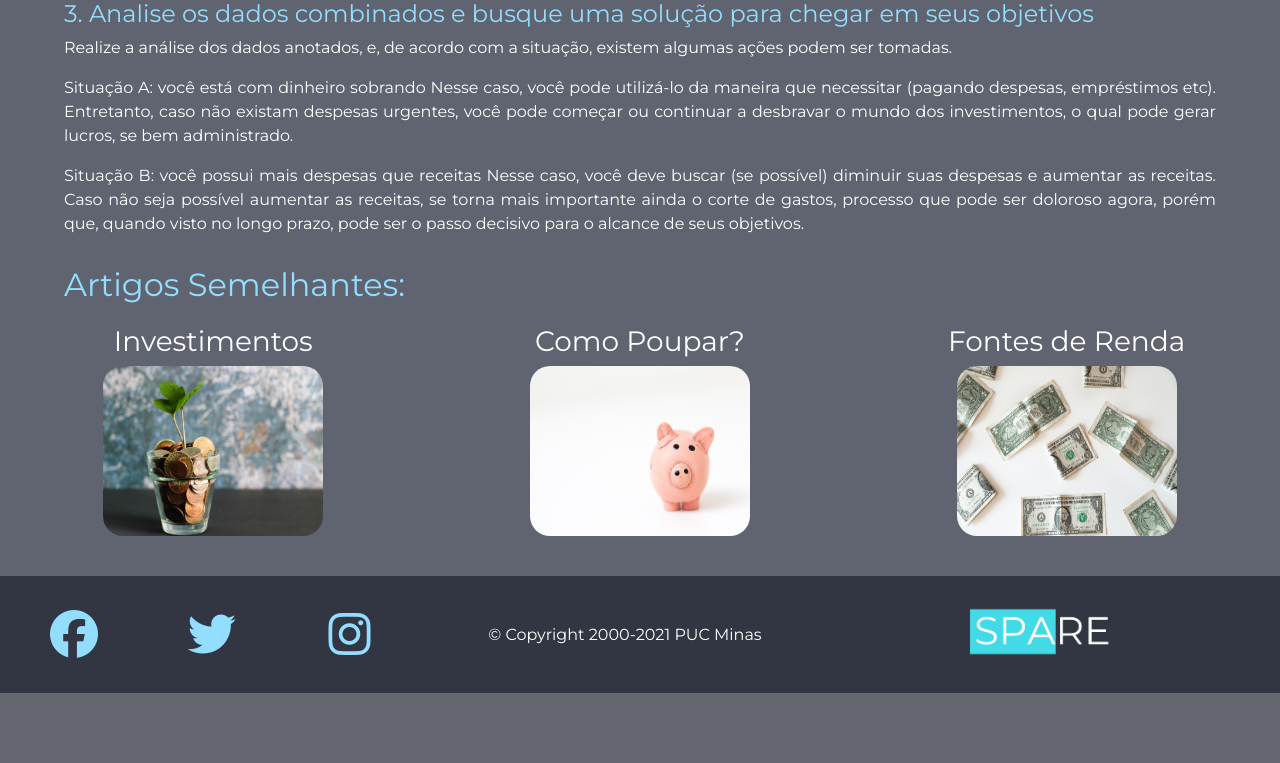
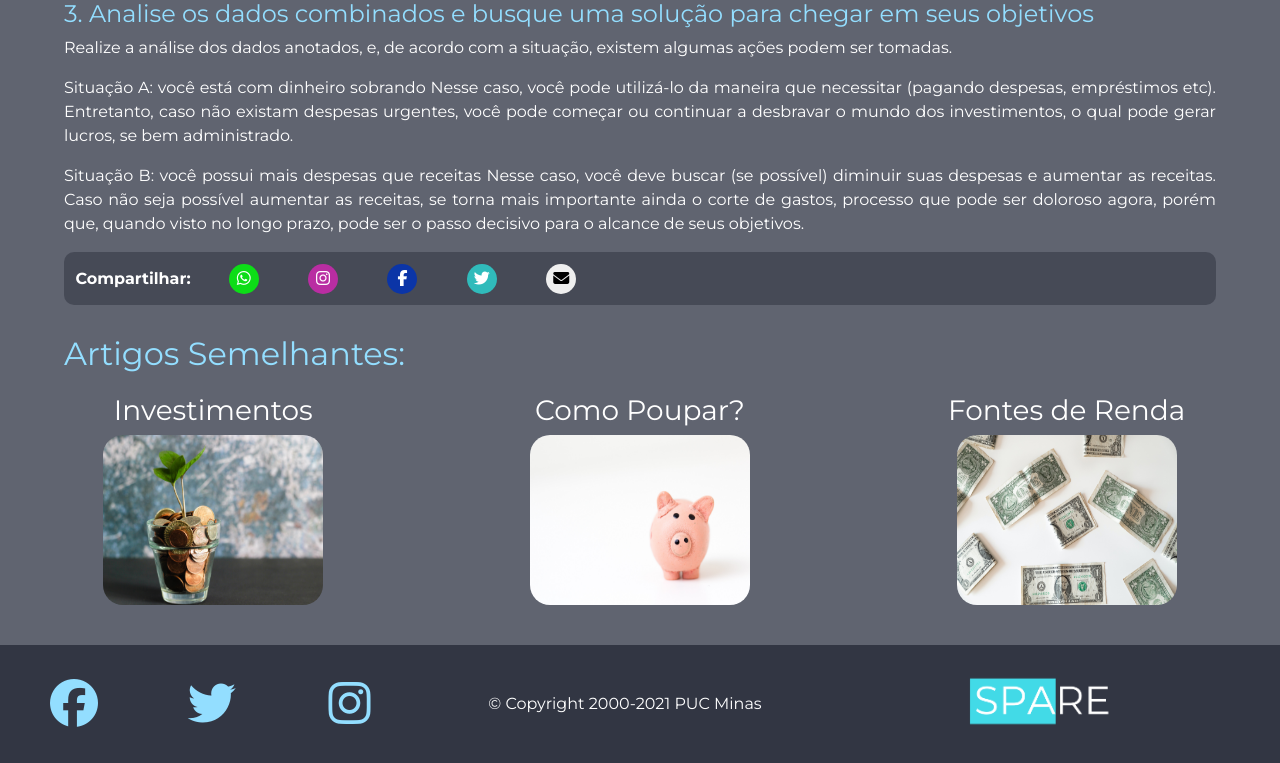
Before and after one commit to ICEI-PUC-Minas-PPLCC-TI/tiaw-ppl-cc-m-20211-grupo-10-financas, a PHP site: page /src/artigo1.html in a window 1280 px wide. Shown: the part 1252-2015 px from the top of the page. Before the commit the page ends 1945 px from the top, so only its background shows below. Run offline with PHP 8.4, Linux system fonts and the light colour scheme; some libraries are stand-ins or nearby versions.

Commit message:
sharing icons added to artigo1.html

```diff
--- a/src/artigo1.html
+++ b/src/artigo1.html
@@ -128,6 +128,15 @@
         objetivos.
       </p>
 
+      <div class="compartilhamento">
+        <h3><b>Compartilhar:</b></h3>
+        <button type="button" id="whatsapp"><i class="fab fa-whatsapp"></i></button>
+        <button type="button" id="instagram"><i class="fab fa-instagram"></i></button>
+        <button type="button" id="facebook"><i class="fab fa-facebook-f"></i></button>
+        <button type="button" id="twitter"><i class="fab fa-twitter"></i></button>
+        <button type="button" id="email"><i class="fas fa-envelope"></i></button>
+      </div>
+
       <h2>Artigos Semelhantes:</h2>
     </section>
 
--- a/src/styles/artigo1.css
+++ b/src/styles/artigo1.css
@@ -2,6 +2,47 @@
 {overflow:hidden; padding-bottom:56.25%; position:relative; height:0;}
 .responsive-youtube iframe
 {left:0; top:0; height:100%; width:100%; position:absolute;}
+
+/*Compartilhamento - inicio*/
+.compartilhamento>h3{
+  color: white;
+  font-size: medium;
+  width: fit-content;
+  display: inline;
+}
+.compartilhamento{
+  background-color: #3236438c;
+  margin: 1% 0%;
+  padding: 1%;
+  border-radius: 10px;
+}
+.compartilhamento>button{
+ border-radius: 50%;
+ border-style: hidden;
+ width: 30px;
+ height: 30px;
+ margin: auto 2%;
+ display: inline;
+ text-align: center;
+}
+#whatsapp{
+  background-color: rgb(13, 221, 23);
+  color: white;
+  margin-left: 3%;
+}
+#instagram{
+  background-color: rgb(185, 45, 162);
+  color: white;
+}
+#facebook{
+  background-color: rgb(11, 53, 167);
+  color: white;
+}
+#twitter{
+  background-color: rgb(48, 187, 187);
+  color: white;
+}
+/*Compartilhamento - fim*/
 
 /*Conteúdo*/
 h1,
@@ -76,5 +117,9 @@ ul>li{
     height: 170px;
     border-radius: 20px;
   }
+  .compartilhamento>h3{
+    display: none;
+  }
+  .compartilhamento{text-align: center;}
 }
 /*Fim Media Queries*/
```
Also changed, not shown: src/artigo2.html (+10 -1 lines), src/artigo3.html (+9 -0 lines), src/artigo4.html (+8 -0 lines).
